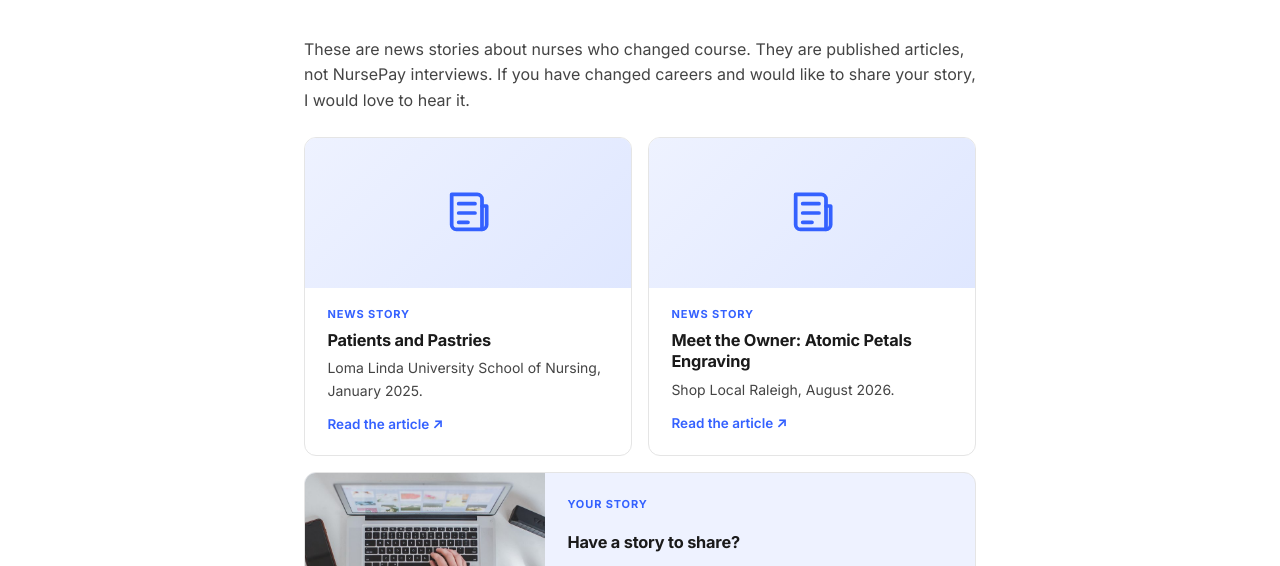
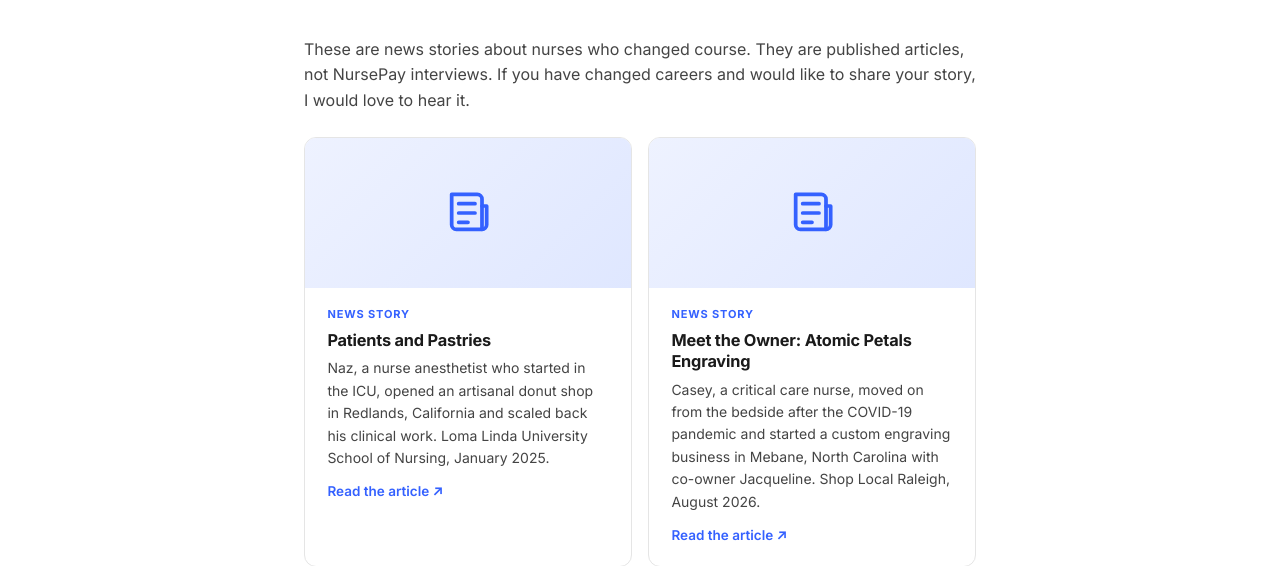
Before and after one commit to dropkick7/nursepay, a plain HTML site: page career-changes.html in a window 1280 px wide. Shown: the part 234-800 px from the top of the page. Drawn offline with Linux system fonts and the light colour scheme.

Commit message:
News cards: subtitle explains the nurse and the career change
Co-Authored-By: Claude Sonnet 5.5 <noreply@anthropic.com>
Claude-Session: https://claude.ai/code/session_012Rovdw5VnkRmVvxKe6wodT

```diff
--- a/career-changes.html
+++ b/career-changes.html
@@ -237,8 +237,8 @@
   <p style="color:var(--text-mid);margin:0 0 1rem;">These are news stories about nurses who changed course. They are published articles, not NursePay interviews. If you have changed careers and would like to share your story, I would love to hear it.</p>
 
   <div class="cards two">
-    <a class="card" href="https://nursing.llu.edu/about/news/patients-pastries" target="_blank" rel="noopener nofollow"><div class="card-img"><svg viewBox="0 0 24 24" width="56" height="56" fill="none" stroke="#3461FF" stroke-width="1.6" stroke-linecap="round" stroke-linejoin="round"><path d="M5 4h11a2 2 0 0 1 2 2v13H7a2 2 0 0 1-2-2z"/><path d="M18 9h2v8a2 2 0 0 1-2 2"/><path d="M8 8h7M8 12h7M8 16h4"/></svg></div><div class="tag">News story</div><h3>Patients and Pastries</h3><p>Loma Linda University School of Nursing, January 2025.</p><span class="go">Read the article &#8599;</span></a>
-    <a class="card" href="https://shoplocalraleigh.org/?p=196459" target="_blank" rel="noopener nofollow"><div class="card-img"><svg viewBox="0 0 24 24" width="56" height="56" fill="none" stroke="#3461FF" stroke-width="1.6" stroke-linecap="round" stroke-linejoin="round"><path d="M5 4h11a2 2 0 0 1 2 2v13H7a2 2 0 0 1-2-2z"/><path d="M18 9h2v8a2 2 0 0 1-2 2"/><path d="M8 8h7M8 12h7M8 16h4"/></svg></div><div class="tag">News story</div><h3>Meet the Owner: Atomic Petals Engraving</h3><p>Shop Local Raleigh, August 2026.</p><span class="go">Read the article &#8599;</span></a>
+    <a class="card" href="https://nursing.llu.edu/about/news/patients-pastries" target="_blank" rel="noopener nofollow"><div class="card-img"><svg viewBox="0 0 24 24" width="56" height="56" fill="none" stroke="#3461FF" stroke-width="1.6" stroke-linecap="round" stroke-linejoin="round"><path d="M5 4h11a2 2 0 0 1 2 2v13H7a2 2 0 0 1-2-2z"/><path d="M18 9h2v8a2 2 0 0 1-2 2"/><path d="M8 8h7M8 12h7M8 16h4"/></svg></div><div class="tag">News story</div><h3>Patients and Pastries</h3><p>Naz, a nurse anesthetist who started in the ICU, opened an artisanal donut shop in Redlands, California and scaled back his clinical work. Loma Linda University School of Nursing, January 2025.</p><span class="go">Read the article &#8599;</span></a>
+    <a class="card" href="https://shoplocalraleigh.org/?p=196459" target="_blank" rel="noopener nofollow"><div class="card-img"><svg viewBox="0 0 24 24" width="56" height="56" fill="none" stroke="#3461FF" stroke-width="1.6" stroke-linecap="round" stroke-linejoin="round"><path d="M5 4h11a2 2 0 0 1 2 2v13H7a2 2 0 0 1-2-2z"/><path d="M18 9h2v8a2 2 0 0 1-2 2"/><path d="M8 8h7M8 12h7M8 16h4"/></svg></div><div class="tag">News story</div><h3>Meet the Owner: Atomic Petals Engraving</h3><p>Casey, a critical care nurse, moved on from the bedside after the COVID-19 pandemic and started a custom engraving business in Mebane, North Carolina with co-owner Jacqueline. Shop Local Raleigh, August 2026.</p><span class="go">Read the article &#8599;</span></a>
     <div class="card card-soon"><div class="card-img"><img class="ys" src="images/stories/your-story.jpg" alt="Hands typing on a laptop next to a notebook, a phone and a glass of water" loading="lazy"></div><div class="tag">Your story</div><h3>Have a story to share?</h3><p>A specialty, a side hustle, a career change. Tell me about it.</p><a class="go" href="share-your-story.html">Share your story &rarr;</a></div>
   </div>
 
```
Also changed, not shown: side-hustles.html (+1 -1 lines).
